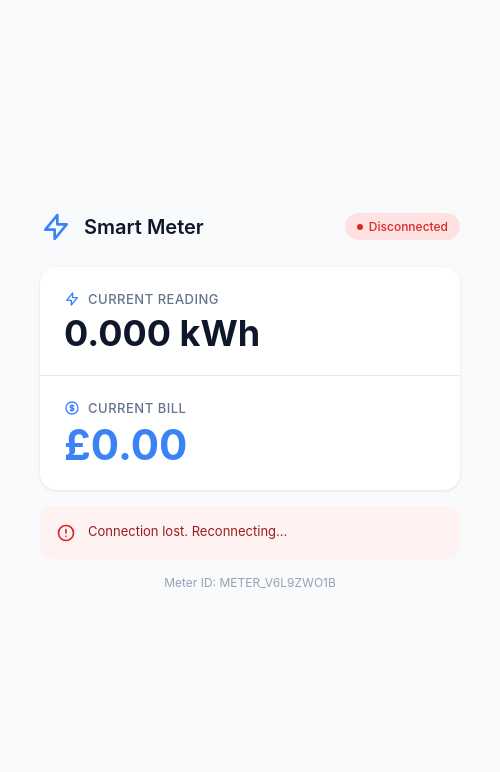
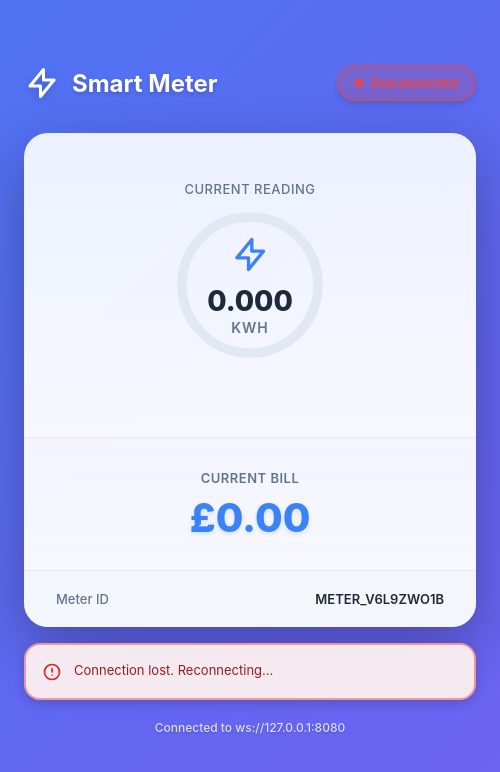
Before and after one commit to hblackburnRedev/SmartMeter, an Electron app: page SmartMeter.Client/src/index.html in a window 500 px wide. Drawn offline with Linux system fonts and the light colour scheme.

Commit message:
Enhance Smart Meter Client UI with animated gauge and improved layout

```diff
--- a/SmartMeter.Client/assets/styles.css
+++ b/SmartMeter.Client/assets/styles.css
@@ -0,0 +1,359 @@
+/**
+ * Modern Smart Meter UI Styles
+ * Blue gradient theme with animated gauge
+ */
+
+/* Reset and Base */
+* {
+    margin: 0;
+    padding: 0;
+    box-sizing: border-box;
+}
+
+body {
+    font-family: -apple-system, BlinkMacSystemFont, 'Segoe UI', 'Roboto', 'Oxygen', 'Ubuntu', sans-serif;
+    background: linear-gradient(135deg, #1e3a8a 0%, #3b82f6 50%, #6366f1 100%);
+    color: #ffffff;
+    padding: 24px;
+    height: 100vh;
+    display: flex;
+    align-items: center;
+    justify-content: center;
+    overflow: hidden;
+}
+
+/* Animated background */
+@keyframes gradientShift {
+    0% { background-position: 0% 50%; }
+    50% { background-position: 100% 50%; }
+    100% { background-position: 0% 50%; }
+}
+
+body {
+    background: linear-gradient(135deg, #1e3a8a, #3b82f6, #6366f1, #8b5cf6);
+    background-size: 400% 400%;
+    animation: gradientShift 15s ease infinite;
+}
+
+/* Container */
+.container {
+    width: 100%;
+    max-width: 480px;
+}
+
+/* Header */
+.header {
+    display: flex;
+    align-items: center;
+    justify-content: space-between;
+    margin-bottom: 32px;
+}
+
+.title {
+    display: flex;
+    align-items: center;
+    gap: 12px;
+    font-size: 24px;
+    font-weight: 700;
+    color: #ffffff;
+    text-shadow: 0 2px 4px rgba(0, 0, 0, 0.2);
+}
+
+.title-icon {
+    width: 36px;
+    height: 36px;
+    filter: drop-shadow(0 2px 4px rgba(0, 0, 0, 0.2));
+}
+
+/* Status Badge */
+.status-badge {
+    display: flex;
+    align-items: center;
+    gap: 8px;
+    padding: 8px 16px;
+    border-radius: 24px;
+    font-size: 13px;
+    font-weight: 600;
+    backdrop-filter: blur(10px);
+    box-shadow: 0 4px 6px rgba(0, 0, 0, 0.1);
+}
+
+.status-badge.connected {
+    background: rgba(16, 185, 129, 0.2);
+    border: 2px solid rgba(16, 185, 129, 0.5);
+    color: #10b981;
+}
+
+.status-badge.disconnected {
+    background: rgba(239, 68, 68, 0.2);
+    border: 2px solid rgba(239, 68, 68, 0.5);
+    color: #ef4444;
+}
+
+/* Pulsing status dot */
+.status-dot {
+    width: 8px;
+    height: 8px;
+    border-radius: 50%;
+    background: currentColor;
+}
+
+.status-badge.connected .status-dot {
+    animation: pulse 2s ease-in-out infinite;
+}
+
+@keyframes pulse {
+    0%, 100% {
+        opacity: 1;
+        transform: scale(1);
+    }
+    50% {
+        opacity: 0.6;
+        transform: scale(1.2);
+    }
+}
+
+/* Main Card */
+.meter-card {
+    background: rgba(255, 255, 255, 0.95);
+    backdrop-filter: blur(20px);
+    border-radius: 24px;
+    box-shadow: 0 20px 60px rgba(0, 0, 0, 0.3);
+    overflow: hidden;
+    color: #1e293b;
+}
+
+/* Gauge Section */
+.gauge-section {
+    padding: 48px 32px;
+    text-align: center;
+    background: linear-gradient(180deg, rgba(59, 130, 246, 0.05) 0%, rgba(255, 255, 255, 0) 100%);
+}
+
+.gauge-container {
+    position: relative;
+    width: 200px;
+    height: 200px;
+    margin: 0 auto 24px;
+}
+
+/* SVG Gauge */
+.gauge-svg {
+    transform: rotate(-90deg);
+    width: 100%;
+    height: 100%;
+}
+
+.gauge-bg {
+    fill: none;
+    stroke: #e2e8f0;
+    stroke-width: 12;
+}
+
+.gauge-progress {
+    fill: none;
+    stroke: url(#gaugeGradient);
+    stroke-width: 12;
+    stroke-linecap: round;
+    transition: stroke-dashoffset 0.5s ease;
+}
+
+/* Gauge Center Content */
+.gauge-content {
+    position: absolute;
+    top: 50%;
+    left: 50%;
+    transform: translate(-50%, -50%);
+    text-align: center;
+}
+
+.gauge-icon {
+    width: 40px;
+    height: 40px;
+    color: #3b82f6;
+    margin-bottom: 8px;
+}
+
+.gauge-value {
+    font-size: 36px;
+    font-weight: 800;
+    color: #1e293b;
+    line-height: 1;
+    margin-bottom: 4px;
+}
+
+.gauge-unit {
+    font-size: 14px;
+    font-weight: 600;
+    color: #64748b;
+    text-transform: uppercase;
+    letter-spacing: 1px;
+}
+
+.gauge-label {
+    font-size: 13px;
+    font-weight: 500;
+    color: #64748b;
+    text-transform: uppercase;
+    letter-spacing: 0.5px;
+    margin-bottom: 8px;
+}
+
+/* Bill Section */
+.bill-section {
+    padding: 32px;
+    text-align: center;
+    background: linear-gradient(180deg, rgba(59, 130, 246, 0.02) 0%, rgba(255, 255, 255, 0) 100%);
+    border-top: 1px solid rgba(226, 232, 240, 0.8);
+}
+
+.bill-label {
+    font-size: 13px;
+    font-weight: 600;
+    color: #64748b;
+    text-transform: uppercase;
+    letter-spacing: 0.5px;
+    margin-bottom: 12px;
+}
+
+.bill-value {
+    font-size: 48px;
+    font-weight: 800;
+    color: #3b82f6;
+    line-height: 1;
+    text-shadow: 0 2px 4px rgba(59, 130, 246, 0.2);
+}
+
+/* Info Section */
+.info-section {
+    padding: 20px 32px;
+    background: rgba(241, 245, 249, 0.5);
+    border-top: 1px solid rgba(226, 232, 240, 0.8);
+}
+
+.info-row {
+    display: flex;
+    justify-content: space-between;
+    align-items: center;
+    font-size: 13px;
+    margin-bottom: 8px;
+}
+
+.info-row:last-child {
+    margin-bottom: 0;
+}
+
+.info-label {
+    color: #64748b;
+    font-weight: 500;
+}
+
+.info-value {
+    color: #1e293b;
+    font-weight: 600;
+}
+
+/* Notifications */
+.notification {
+    display: none;
+    align-items: flex-start;
+    gap: 12px;
+    padding: 16px;
+    border-radius: 16px;
+    font-size: 13px;
+    line-height: 1.5;
+    margin-top: 16px;
+    backdrop-filter: blur(10px);
+    box-shadow: 0 4px 12px rgba(0, 0, 0, 0.15);
+    animation: slideIn 0.3s ease;
+}
+
+@keyframes slideIn {
+    from {
+        opacity: 0;
+        transform: translateY(-10px);
+    }
+    to {
+        opacity: 1;
+        transform: translateY(0);
+    }
+}
+
+.notification.show {
+    display: flex;
+}
+
+.notification-icon {
+    width: 20px;
+    height: 20px;
+    flex-shrink: 0;
+    margin-top: 1px;
+}
+
+.notification.error {
+    background: rgba(254, 242, 242, 0.95);
+    border: 2px solid rgba(239, 68, 68, 0.5);
+    color: #991b1b;
+}
+
+.notification.error .notification-icon {
+    color: #dc2626;
+}
+
+.notification.alert {
+    background: rgba(254, 252, 232, 0.95);
+    border: 2px solid rgba(234, 179, 8, 0.5);
+    color: #854d0e;
+}
+
+.notification.alert .notification-icon {
+    color: #eab308;
+}
+
+/* Footer */
+.footer {
+    margin-top: 20px;
+    text-align: center;
+    font-size: 12px;
+    color: rgba(255, 255, 255, 0.8);
+    text-shadow: 0 1px 2px rgba(0, 0, 0, 0.2);
+    font-weight: 500;
+}
+
+/* Value update animations */
+@keyframes valueUpdate {
+    0%, 100% {
+        transform: scale(1);
+    }
+    50% {
+        transform: scale(1.05);
+    }
+}
+
+.gauge-value.updating {
+    animation: valueUpdate 0.3s ease;
+}
+
+.bill-value.updating {
+    animation: valueUpdate 0.3s ease;
+}
+
+/* Responsive */
+@media (max-width: 600px) {
+    .container {
+        max-width: 100%;
+    }
+
+    .gauge-container {
+        width: 160px;
+        height: 160px;
+    }
+
+    .gauge-value {
+        font-size: 28px;
+    }
+
+    .bill-value {
+        font-size: 40px;
+    }
+}
--- a/SmartMeter.Client/main.js
+++ b/SmartMeter.Client/main.js
@@ -19,7 +19,7 @@ let mainWindow = null;
 function createWindow() {
     mainWindow = new BrowserWindow({
         width: 500,
-        height: 600,
+        height: 800,  // Increased from 600 to 700
         resizable: false,
         webPreferences: {
             nodeIntegration: true,
@@ -27,7 +27,7 @@ function createWindow() {
             enableRemoteModule: false
         },
         title: 'Smart Meter Client',
-        backgroundColor: '#f8fafc'
+        backgroundColor: '#1e3a8a'  // Match gradient background
     });
 
     // Load the index.html file
--- a/SmartMeter.Client/src/index.html
+++ b/SmartMeter.Client/src/index.html
@@ -4,176 +4,7 @@
     <meta charset="UTF-8">
     <meta name="viewport" content="width=device-width, initial-scale=1.0">
     <title>Smart Meter Client</title>
-    <style>
-        * {
-            margin: 0;
-            padding: 0;
-            box-sizing: border-box;
-        }
-
-        body {
-            font-family: -apple-system, BlinkMacSystemFont, 'Segoe UI', 'Roboto', sans-serif;
-            background: #f8fafc;
-            color: #1e293b;
-            padding: 24px;
-            height: 100vh;
-            display: flex;
-            align-items: center;
-            justify-content: center;
-        }
-
-        .container {
-            width: 100%;
-            max-width: 420px;
-        }
-
-        .header {
-            display: flex;
-            align-items: center;
-            justify-content: space-between;
-            margin-bottom: 24px;
-        }
-
-        .title {
-            display: flex;
-            align-items: center;
-            gap: 12px;
-            font-size: 20px;
-            font-weight: 600;
-            color: #0f172a;
-        }
-
-        .title-icon {
-            width: 32px;
-            height: 32px;
-            color: #3b82f6;
-        }
-
-        .status-badge {
-            display: flex;
-            align-items: center;
-            gap: 6px;
-            padding: 6px 12px;
-            border-radius: 9999px;
-            font-size: 12px;
-            font-weight: 500;
-        }
-
-        .status-badge.connected {
-            background: #dcfce7;
-            color: #16a34a;
-        }
-
-        .status-badge.disconnected {
-            background: #fee2e2;
-            color: #dc2626;
-        }
-
-        .status-dot {
-            width: 6px;
-            height: 6px;
-            border-radius: 50%;
-            background: currentColor;
-        }
-
-        .meter-card {
-            background: white;
-            border-radius: 16px;
-            box-shadow: 0 1px 3px rgba(0, 0, 0, 0.1);
-            overflow: hidden;
-        }
-
-        .card-section {
-            padding: 24px;
-            border-bottom: 1px solid #e2e8f0;
-        }
-
-        .card-section:last-child {
-            border-bottom: none;
-        }
-
-        .metric {
-            display: flex;
-            flex-direction: column;
-            gap: 8px;
-        }
-
-        .metric-label {
-            display: flex;
-            align-items: center;
-            gap: 8px;
-            font-size: 13px;
-            font-weight: 500;
-            color: #64748b;
-            text-transform: uppercase;
-            letter-spacing: 0.5px;
-        }
-
-        .metric-icon {
-            width: 16px;
-            height: 16px;
-            color: #3b82f6;
-        }
-
-        .metric-value {
-            font-size: 36px;
-            font-weight: 700;
-            color: #0f172a;
-            line-height: 1;
-        }
-
-        .metric-value.large {
-            font-size: 42px;
-            color: #3b82f6;
-        }
-
-        .notification {
-            display: none;
-            align-items: flex-start;
-            gap: 12px;
-            padding: 16px;
-            border-radius: 12px;
-            font-size: 13px;
-            line-height: 1.5;
-            margin-top: 16px;
-        }
-
-        .notification.show {
-            display: flex;
-        }
-
-        .notification-icon {
-            width: 20px;
-            height: 20px;
-            flex-shrink: 0;
-            margin-top: 1px;
-        }
-
-        .notification.error {
-            background: #fef2f2;
-            color: #991b1b;
-        }
-
-        .notification.error .notification-icon {
-            color: #dc2626;
-        }
-
-        .notification.alert {
-            background: #fefce8;
-            color: #854d0e;
-        }
-
-        .notification.alert .notification-icon {
-            color: #eab308;
-        }
-
-        .footer {
-            margin-top: 16px;
-            text-align: center;
-            font-size: 12px;
-            color: #94a3b8;
-        }
-    </style>
+    <link rel="stylesheet" href="../assets/styles.css">
 </head>
 <body>
 <div class="container">
@@ -191,31 +22,59 @@
     </div>
 
     <div class="meter-card">
-        <div class="card-section">
-            <div class="metric">
-                <div class="metric-label">
-                    <svg class="metric-icon" fill="none" stroke="currentColor" viewBox="0 0 24 24">
+        <!-- Gauge Section -->
+        <div class="gauge-section">
+            <div class="gauge-label">Current Reading</div>
+            <div class="gauge-container">
+                <!-- SVG Gauge -->
+                <svg class="gauge-svg" viewBox="0 0 200 200">
+                    <defs>
+                        <linearGradient id="gaugeGradient" x1="0%" y1="0%" x2="100%" y2="100%">
+                            <stop offset="0%" style="stop-color:#3b82f6;stop-opacity:1" />
+                            <stop offset="100%" style="stop-color:#8b5cf6;stop-opacity:1" />
+                        </linearGradient>
+                    </defs>
+                    <!-- Background circle -->
+                    <circle class="gauge-bg" cx="100" cy="100" r="85" />
+                    <!-- Progress circle -->
+                    <circle
+                            id="gauge-progress"
+                            class="gauge-progress"
+                            cx="100"
+                            cy="100"
+                            r="85"
+                            stroke-dasharray="534"
+                            stroke-dashoffset="534"
+                    />
+                </svg>
+
+                <!-- Center content -->
+                <div class="gauge-content">
+                    <svg class="gauge-icon" fill="none" stroke="currentColor" viewBox="0 0 24 24">
                         <path stroke-linecap="round" stroke-linejoin="round" stroke-width="2" d="M13 10V3L4 14h7v7l9-11h-7z" />
                     </svg>
-                    Current Reading
+                    <div id="reading" class="gauge-value">0.000</div>
+                    <div class="gauge-unit">kWh</div>
                 </div>
-                <div class="metric-value" id="reading">0.000 kWh</div>
             </div>
         </div>
 
-        <div class="card-section">
-            <div class="metric">
-                <div class="metric-label">
-                    <svg class="metric-icon" fill="none" stroke="currentColor" viewBox="0 0 24 24">
-                        <path stroke-linecap="round" stroke-linejoin="round" stroke-width="2" d="M12 8c-1.657 0-3 .895-3 2s1.343 2 3 2 3 .895 3 2-1.343 2-3 2m0-8c1.11 0 2.08.402 2.599 1M12 8V7m0 1v8m0 0v1m0-1c-1.11 0-2.08-.402-2.599-1M21 12a9 9 0 11-18 0 9 9 0 0118 0z" />
-                    </svg>
-                    Current Bill
-                </div>
-                <div class="metric-value large" id="bill">£0.00</div>
+        <!-- Bill Section -->
+        <div class="bill-section">
+            <div class="bill-label">Current Bill</div>
+            <div id="bill" class="bill-value">£0.00</div>
+        </div>
+
+        <!-- Info Section -->
+        <div class="info-section">
+            <div class="info-row">
+                <span class="info-label">Meter ID</span>
+                <span id="meter-id" class="info-value">Initializing...</span>
             </div>
         </div>
     </div>
 
+    <!-- Error Notification -->
     <div id="error" class="notification error">
         <svg class="notification-icon" fill="none" stroke="currentColor" viewBox="0 0 24 24">
             <path stroke-linecap="round" stroke-linejoin="round" stroke-width="2" d="M12 8v4m0 4h.01M21 12a9 9 0 11-18 0 9 9 0 0118 0z" />
@@ -223,6 +82,7 @@
         <span id="error-text"></span>
     </div>
 
+    <!-- Alert Notification -->
     <div id="alert" class="notification alert">
         <svg class="notification-icon" fill="none" stroke="currentColor" viewBox="0 0 24 24">
             <path stroke-linecap="round" stroke-linejoin="round" stroke-width="2" d="M12 9v2m0 4h.01m-6.938 4h13.856c1.54 0 2.502-1.667 1.732-3L13.732 4c-.77-1.333-2.694-1.333-3.464 0L3.34 16c-.77 1.333.192 3 1.732 3z" />
@@ -231,7 +91,7 @@
     </div>
 
     <div class="footer">
-        Meter ID: <span id="meter-id">Initializing...</span>
+        Connected to ws://127.0.0.1:8080
     </div>
 </div>
 
--- a/SmartMeter.Client/src/ui/renderer.js
+++ b/SmartMeter.Client/src/ui/renderer.js
@@ -90,7 +90,8 @@ class Application {
             errorText: document.getElementById('error-text'),
             alert: document.getElementById('alert'),
             alertText: document.getElementById('alert-text'),
-            meterId: document.getElementById('meter-id')
+            meterId: document.getElementById('meter-id'),
+            gaugeProgress: document.getElementById('gauge-progress')
         };
 
         // Verify all elements exist
@@ -99,6 +100,10 @@ class Application {
                 throw new Error(`DOM element not found: ${key}`);
             }
         }
+
+        // Calculate gauge circumference for animations
+        this.gaugeCircumference = 2 * Math.PI * 85; // radius = 85
+        this.maxReading = 10; // Maximum reading for gauge (10 kWh)
 
         logger.debug('DOM elements initialized');
     }
@@ -190,15 +195,46 @@ class Application {
         }
     }
 
+
     /**
-     * Update reading display
+     * Update reading display and animate gauge
      * @param {number} reading - Current reading in kWh
      */
     updateReading(reading) {
         if (this.elements.reading) {
-            this.elements.reading.textContent = formatReading(reading);
+            // Update text value
+            this.elements.reading.textContent = reading.toFixed(3);
+
+            // Add update animation
+            this.elements.reading.classList.add('updating');
+            setTimeout(() => {
+                this.elements.reading.classList.remove('updating');
+            }, 300);
+
+            // Update gauge progress
+            this.updateGauge(reading);
+
             logger.debug(`UI updated: Reading = ${reading} kWh`);
         }
+    }
+
+    /**
+     * Update the circular gauge animation
+     * @param {number} reading - Current reading in kWh
+     */
+    updateGauge(reading) {
+        if (!this.elements.gaugeProgress) return;
+
+        // Calculate progress (0-100%)
+        const percentage = Math.min((reading / this.maxReading) * 100, 100);
+
+        // Calculate stroke offset
+        const offset = this.gaugeCircumference - (percentage / 100) * this.gaugeCircumference;
+
+        // Update the gauge
+        this.elements.gaugeProgress.style.strokeDashoffset = offset;
+
+        logger.debug(`Gauge updated: ${percentage.toFixed(1)}%`);
     }
 
     /**
@@ -208,6 +244,13 @@ class Application {
     updateBill(bill) {
         if (this.elements.bill) {
             this.elements.bill.textContent = formatCurrency(bill);
+
+            // Add update animation
+            this.elements.bill.classList.add('updating');
+            setTimeout(() => {
+                this.elements.bill.classList.remove('updating');
+            }, 300);
+
             logger.debug(`UI updated: Bill = £${bill.toFixed(2)}`);
         }
     }
```
